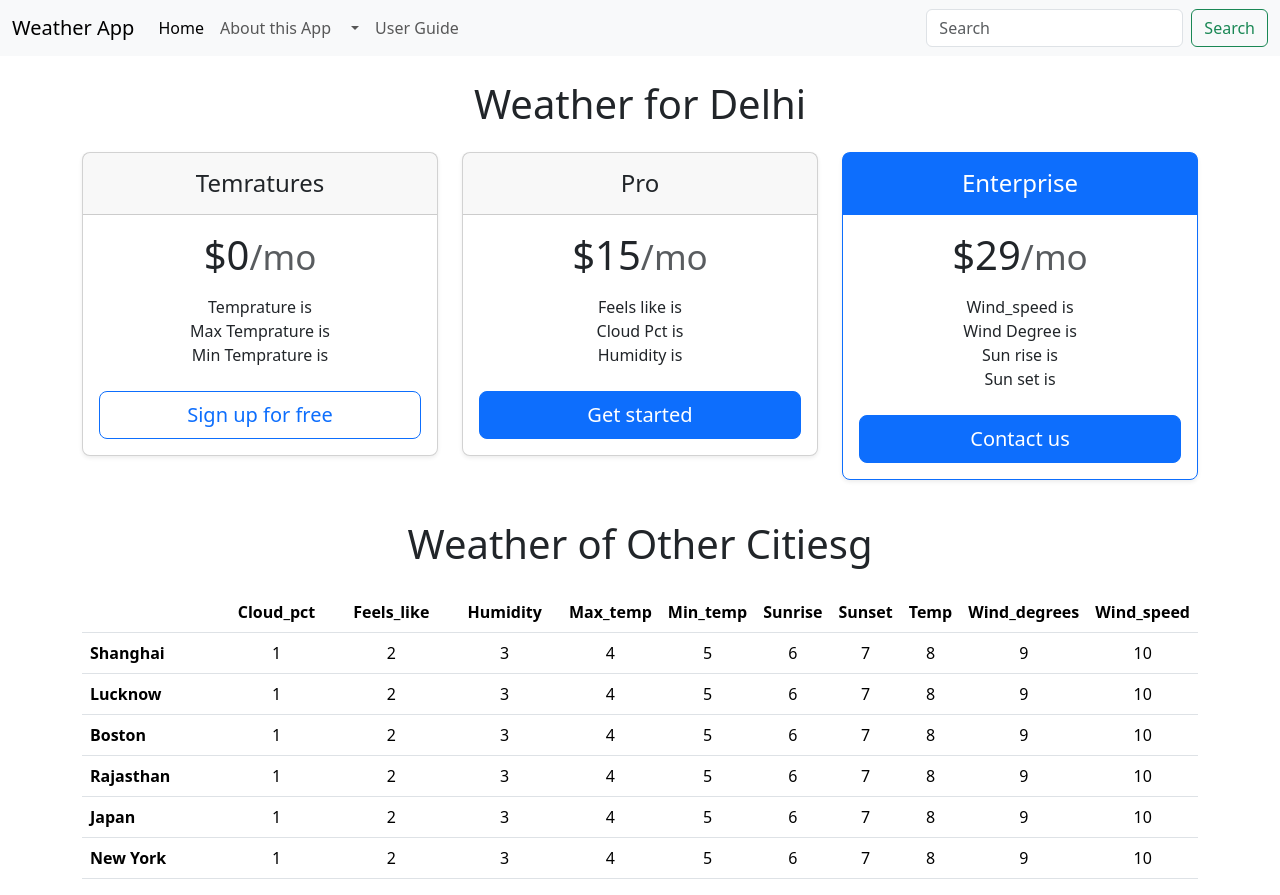
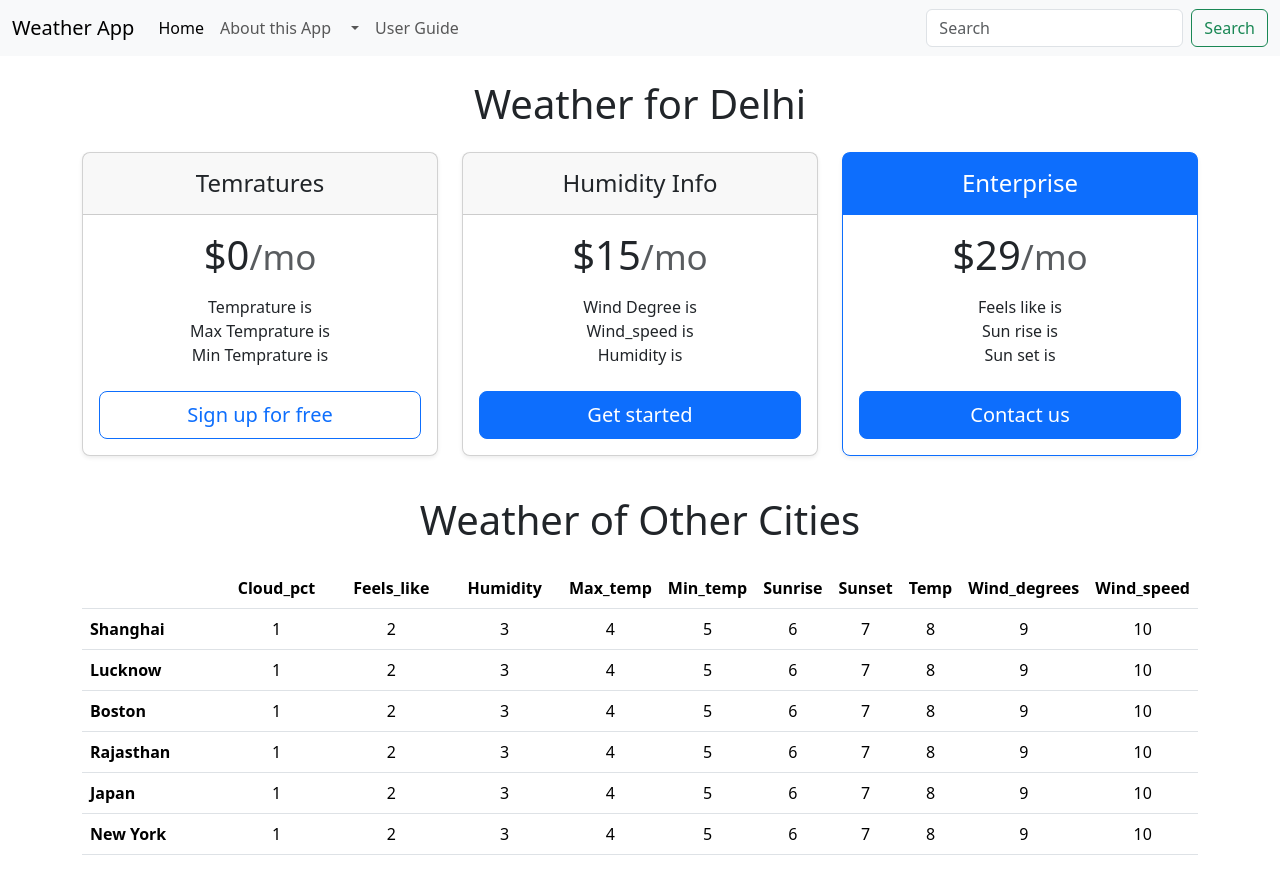
Before and after one commit to trdxDeepu/Weather-app, a plain HTML site: page index.html in a window 1280 px wide. After the commit the page ends 871 px from the top, so only its background shows below. Drawn offline with nearby package versions, Linux system fonts and the light colour scheme; no server answers.

Commit message:
changes in wind degree and wind speed

```diff
--- a/index.html
+++ b/index.html
@@ -99,15 +99,16 @@
           <div class="col">
             <div class="card mb-4 rounded-3 shadow-sm">
               <div class="card-header py-3">
-                <h4 class="my-0 fw-normal">Pro</h4>
+                <h4 class="my-0 fw-normal">Humidity Info</h4>
               </div>
               <div class="card-body">
                 <h1 class="card-title pricing-card-title">
                   $15<small class="text-body-secondary fw-light">/mo</small>
                 </h1>
                 <ul class="list-unstyled mt-3 mb-4">
-                  <li>Feels like is <span id="feels_like"></span></li>
-                  <li>Cloud Pct is <span id="cloud_pct"></span></li>
+
+                  <li>Wind Degree is <span id="wind_degrees"></span></li>
+                  <li>Wind_speed is <span id="wind_speed"></span></li>
                   <li>Humidity is <span id="humidity"></span></li>
                 </ul>
                 <button type="button" class="w-100 btn btn-lg btn-primary">
@@ -126,8 +127,8 @@
                   $29<small class="text-body-secondary fw-light">/mo</small>
                 </h1>
                 <ul class="list-unstyled mt-3 mb-4">
-                  <li>Wind_speed is <span id="wind_speed"></span></li>
-                  <li>Wind Degree is <span id="wind_degree"></span></li>
+
+                  <li>Feels like is <span id="feels_like"></span></li>
                   <li>Sun rise is <span id="sunrise"></span></li>
                   <li>Sun set is <span id="sunset"></span></li>
                 </ul>
@@ -139,7 +140,7 @@
           </div>
         </div>
 
-        <h2 class="display-6 text-center mb-4">Weather of Other Citiesg</h2>
+        <h2 class="display-6 text-center mb-4">Weather of Other Cities</h2>
 
         <div class="table-responsive">
           <table class="table text-center">
--- a/script.js
+++ b/script.js
@@ -14,14 +14,14 @@ const getWatherAPi = async (city) => {
       options
     );
     const data = await response.json();
-    cloud_pct.innerHTML = data.cloud_pct;
+    // cloud_pct.innerHTML = data.cloud_pct;
     temp.innerHTML = data.temp;
     feels_like.innerHTML = data.feels_like;
     humidity.innerHTML = data.humidity;
     min_temp.innerHTML = data.min_temp;
     max_temp.innerHTML = data.max_temp;
     wind_speed.innerHTML = data.wind_speed;
-    wind_degree.innerHTML = data.wind_degree;
+    wind_degrees.innerHTML = data.wind_degrees;
     sunrise.innerHTML = data.sunrise;
     sunset.innerHTML = data.sunset;
 
```
